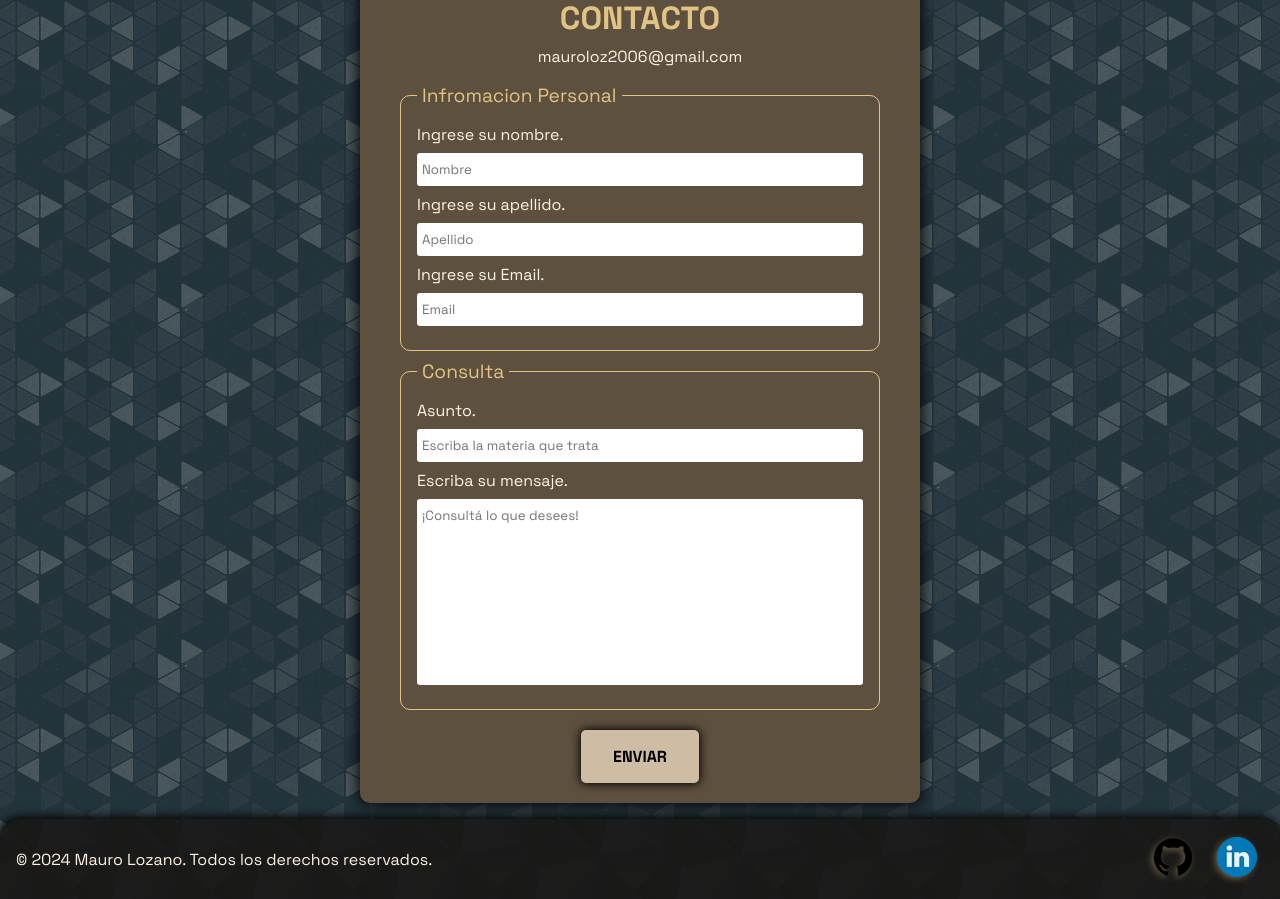
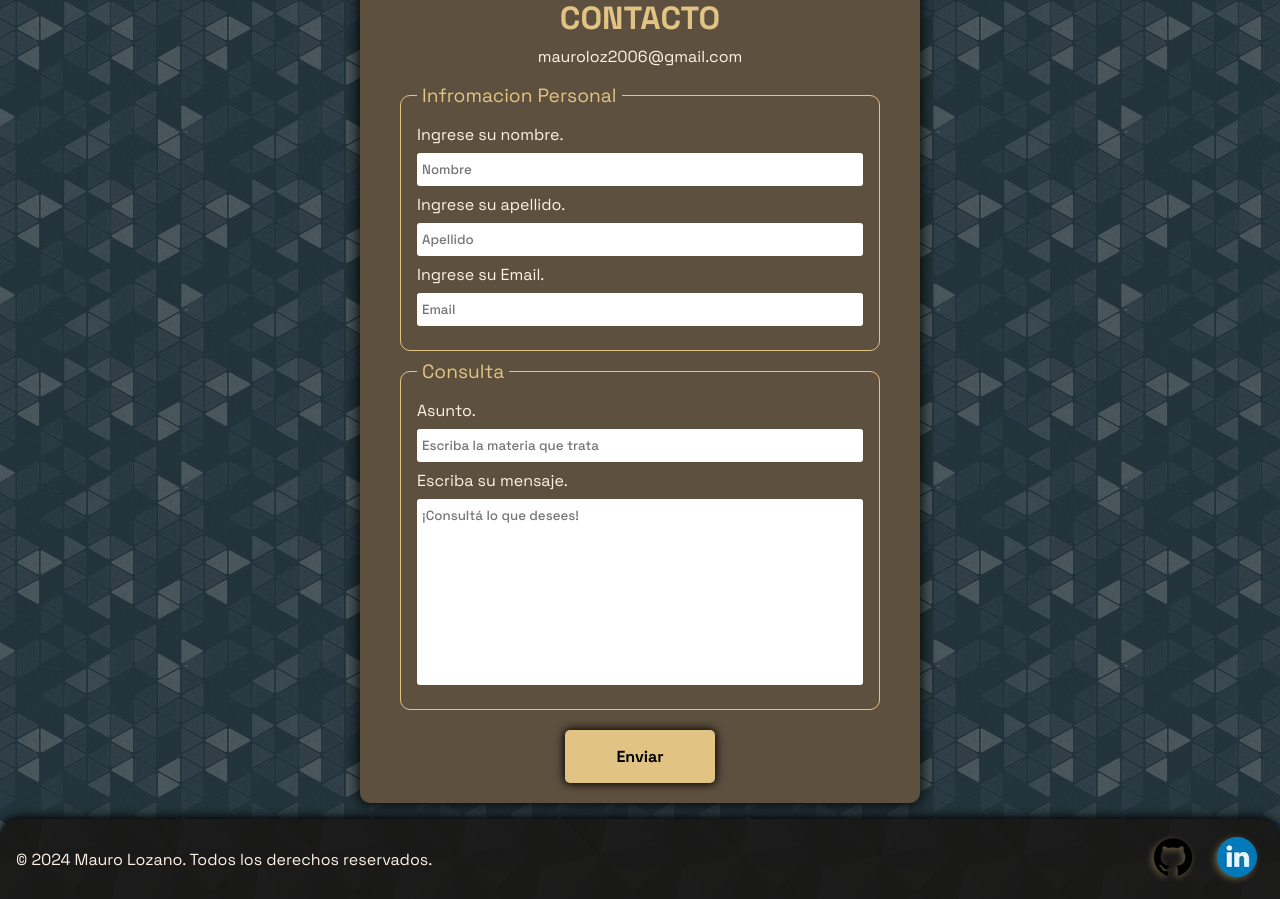
Before and after one commit to MauroLozano/PortfolioMauroLozano, a React (Vite) app: page / in a window 1280 px wide. Shown: the part 1129-2028 px from the top of the page. Built offline with nearby package versions, Linux system fonts and the light colour scheme.

Commit message:
Added style changes when the form is submitted

```diff
--- a/package.json
+++ b/package.json
@@ -10,8 +10,8 @@
     "preview": "vite preview"
   },
   "dependencies": {
-    "react": "^19.2.1",
-    "react-dom": "^19.2.1",
+    "react": "^19.2.3",
+    "react-dom": "^19.2.3",
     "yarn": "^1.22.22"
   },
   "devDependencies": {
--- a/src/components/ContactSection.jsx
+++ b/src/components/ContactSection.jsx
@@ -1,12 +1,13 @@
     import React, { forwardRef , useState , useRef } from "react";
     import styles from '../css/ContactSection.module.css'
     import Tooltip from "./Tooltips";
-    function copyMail(){
-        navigator.clipboard.writeText('mauroloz2006@gmail.com')
-    }
+    function copyMail(){navigator.clipboard.writeText('mauroloz2006@gmail.com')}
     const emailRegex = /^((?!\.)[\w-_.]*[^.])(@\w+)(\.\w+(\.\w+)?[^.\W])$/m;
     const nameRegex = /^[a-zA-Z]{3,}$/;
     const ContactSection = forwardRef((props, ref)=>{
+        //Logic to change the styles when the from is submitted
+        const [submitStatus, setSubmitStatus] = useState({status: 'idle', message: 'Enviar'})
+        let submitBtnText = submitStatus.message
         //Logic to handle the form data
         const [formData, setFormData] = useState({
             name: '',
@@ -73,9 +74,11 @@
         const handleSubmit = (e)=>{
             e.preventDefault()
             if(validateAllData(formData)){
+                setSubmitStatus({status: 'submitting', message: 'Enviando...'})
                 sendEmail(formData)
             }
         }
+        //Logic to send the from data to Netlify function
         async function sendEmail(formData) {
             const response = await fetch('/.netlify/functions/sendEmail/sendEmail.mjs',{
                 method: 'POST',
@@ -90,8 +93,10 @@
                 alert('Ah ocurrido un error en el servidor')
                 return
             }
+            setSubmitStatus({status: 'success', message: '¡Enviado!'})
             console.log(responseData.message)
         }
+
         //Logic to copy the email
         const [isCopied, setIsCopied] = useState(false)
         let copiedText = 'Copiar'
@@ -118,7 +123,6 @@
                 timerRef.current = timer
             }
         }
-
         return(
             <section className={styles['contact']} ref={ref}>
                 <h2>CONTACTO</h2>
@@ -129,20 +133,20 @@
                     <fieldset className={styles['contact__fieldset']}>
                         <legend className={styles['contact__legend']}>Infromacion Personal</legend>
                         <label className={styles.contact__label} htmlFor="name__input">Ingrese su nombre.</label>
-                        <input type="text" name="name" className={`${styles["contact__input"]} ${errors.name ? styles['contact__input--error']: ""}`} placeholder="Nombre" id="name__input" autoComplete="on" onChange={handleChange}/>
+                        <input type="text" name="name" className={`${styles["contact__input"]} ${errors.name ? styles['contact__input--error']: ""} ${submitStatus.status != 'idle' ? styles['input__submitted']: ""}`} placeholder="Nombre" id="name__input" autoComplete="on" onChange={handleChange} disabled={submitStatus.status != 'idle'}/>
                         <label className={styles.contact__label} htmlFor="lastname__input">Ingrese su apellido.</label>
-                        <input type="text" name="lastname" className={`${styles["contact__input"]} ${errors.lastname ? styles['contact__input--error']: ""}`} placeholder="Apellido" id="lastname__input" autoComplete="on" onChange={handleChange}/>
+                        <input type="text" name="lastname" className={`${styles["contact__input"]} ${errors.lastname ? styles['contact__input--error']: ""} ${submitStatus.status != 'idle' ? styles['input__submitted']: ""}`} placeholder="Apellido" id="lastname__input" autoComplete="on" onChange={handleChange} disabled={submitStatus.status != 'idle'}/>
                         <label className={styles.contact__label} htmlFor="email__input">Ingrese su Email.</label>
-                        <input type="email" name="email" className={`${styles["contact__input"]} ${errors.email ? styles['contact__input--error']: ""}`} placeholder="Email" id="email__input" autoComplete="on" onChange={handleChange}/>
+                        <input type="email" name="email" className={`${styles["contact__input"]} ${errors.email ? styles['contact__input--error']: ""} ${submitStatus.status != 'idle' ? styles['input__submitted']: ""}`} placeholder="Email" id="email__input" autoComplete="on" onChange={handleChange} disabled={submitStatus.status != 'idle'}/>
                     </fieldset>
                     <fieldset className={styles['contact__fieldset']}>
                         <legend className={styles['contact__legend']}>Consulta</legend>
                         <label className={styles.contact__label} htmlFor="subject__input">Asunto.</label>
-                        <input type="text" name="subject" className={`${styles["contact__input"]} ${errors.subject ? styles['contact__input--error']: ""}`} placeholder="Escriba la materia que trata" id="subject__input" onChange={handleChange}/>
+                        <input type="text" name="subject" className={`${styles["contact__input"]} ${errors.subject ? styles['contact__input--error']: ""} ${submitStatus.status != 'idle' ? styles['input__submitted']: ""}`} placeholder="Escriba la materia que trata" id="subject__input" onChange={handleChange} disabled={submitStatus.status != 'idle'}/>
                         <label className={styles.contact__label} htmlFor="message__input">Escriba su mensaje.</label>
-                        <textarea name="message" className={`${styles["contact__textarea"]} ${errors.message ? styles['contact__input--error']: ""}`} placeholder="¡Consultá lo que desees!" rows="10" cols="50" maxLength="2000" id="message__input" onChange={handleChange}></textarea>
+                        <textarea name="message" className={`${styles["contact__textarea"]} ${errors.message ? styles['contact__input--error']: ""} ${submitStatus.status != 'idle' ? styles['input__submitted']: ""}`} placeholder="¡Consultá lo que desees!" rows="10" cols="50" maxLength="2000" id="message__input" onChange={handleChange} disabled={submitStatus.status != 'idle'}></textarea>
                     </fieldset>
-                    <button type="submit" name="submit" className={styles['form__submit']} onClick={handleSubmit}>ENVIAR</button>
+                    <button type="submit" name="submit" className={`${submitStatus.status == 'idle' ? styles['form__submit']: ""} ${submitStatus.status != 'idle' ? styles['from__submit--submitted']: ""}`} onClick={handleSubmit} disabled={submitStatus.status != 'idle'}>{submitBtnText}</button>
                 </form>
             </section>
         )
--- a/src/css/ContactSection.module.css
+++ b/src/css/ContactSection.module.css
@@ -27,6 +27,8 @@
     border-radius: 3px;
     padding: 0.5rem 5px;
     transition: background-color 0.3s ease-in-out;
+    color:#000;
+    font-weight: 500;
 }
 .contact__input--error{
     background-color: rgb(255, 201, 201);
@@ -39,6 +41,8 @@
     height: auto;
     resize: none;
     transition: background-color 0.3s ease-in-out;
+    font-weight: 500;
+    color: #000;
 }
 .contact__fieldset{
     display: flex;
@@ -55,8 +59,9 @@
     padding: 0 5px;
 }
 .form__submit{
-    background-color: #CFBCA5;
-    transition:all 0.1s ease-in;
+    width: 150px;
+    background-color: #e1c483;
+    transition: all 0.2s ease-in;
     transform: scale(1);
     box-shadow:  0 0 10px 1px #000;
     font-size: 1rem;
@@ -66,10 +71,23 @@
     margin-top: 20px;
 }
 .form__submit:hover{
-    background-color: #e1c483;
-    transition:all 0.05s ease-in-out;
-    transform: scale(1.05);
+    background-color: #ffebc0;
+    transition: all 0.2s ease-in-out;
+    transform: scale(1.04);
     box-shadow: 0 0 5px 1px #000;
+}
+.from__submit--submitted{
+    width: 150px;
+    background-color: #CFBCA5;
+    transition: all 0.2s ease-in;
+    transform: scale(1);
+    box-shadow:  0 0 10px 1px #000;
+    font-size: 1rem;
+    font-weight: bold;
+    padding: 1rem 2rem;
+    border-radius: 5px;
+    margin-top: 20px;
+    color: #000;
 }
 .p__copy--mail{
     cursor: pointer;
@@ -85,6 +103,9 @@
     transform: scale(0.98);
     transition: all 0.1s ease-in-out;
 }
+.input__submitted{
+    background-color: #cacaca;
+}
 /* Responsive */
 @media (max-width: 640px){
     .contact{
```
Also changed, not shown: 1 other file (tests, documents, lock files or other folders).
